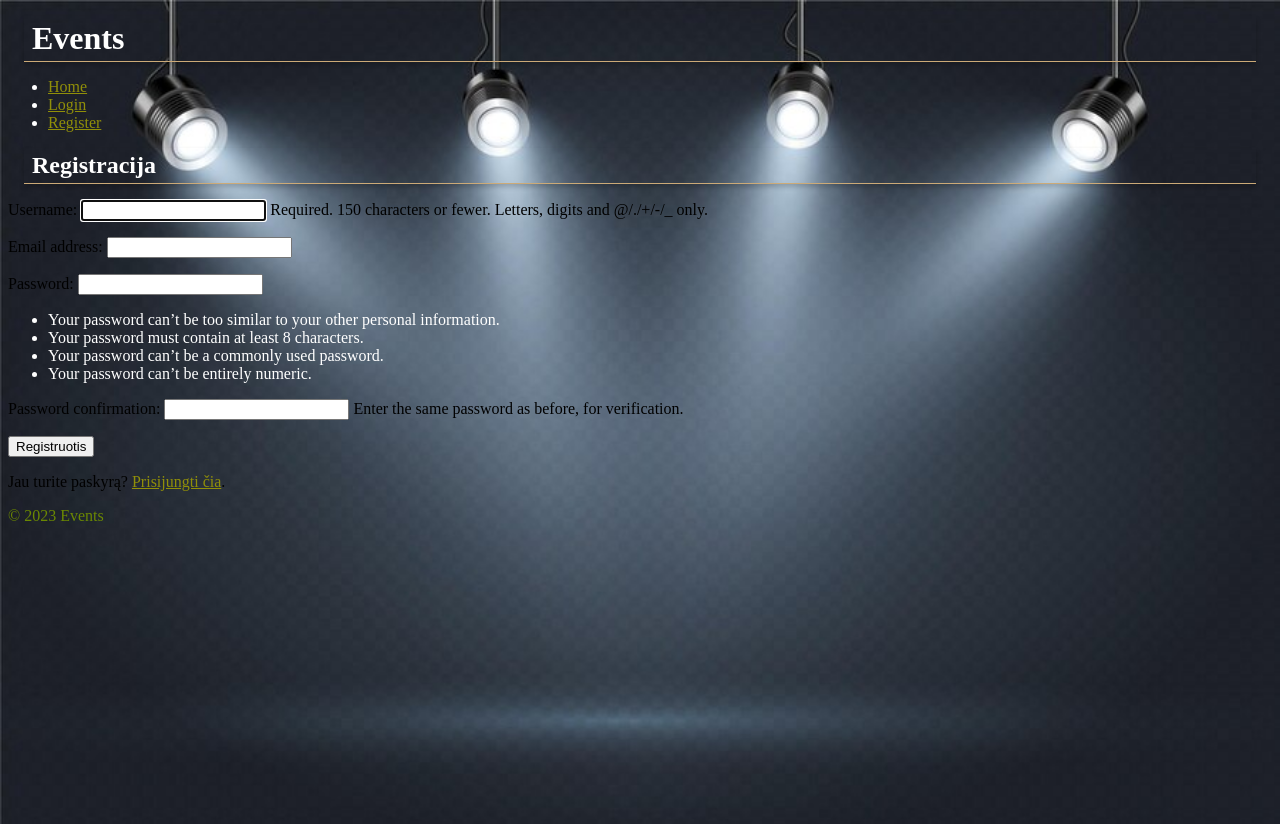
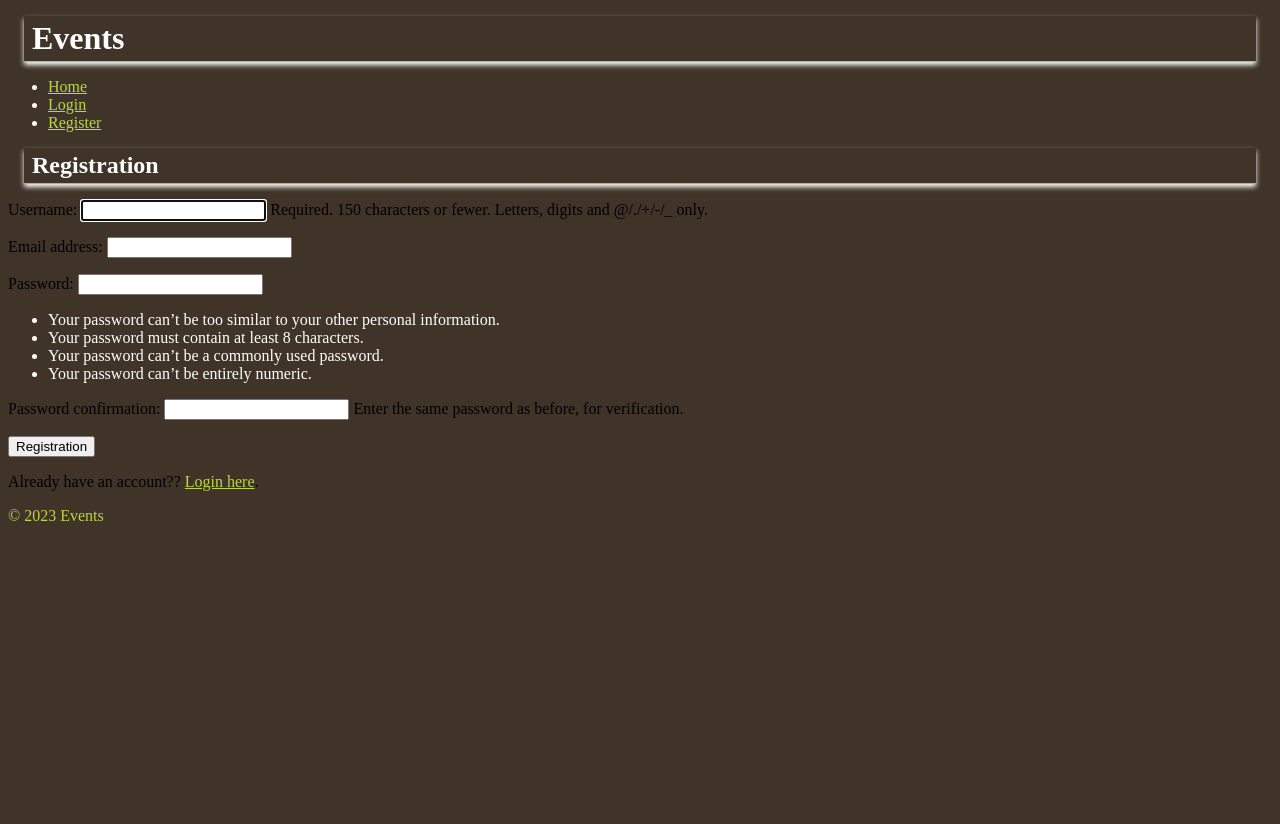
Before and after one commit to cadainius/event_management, a Django app: page /register/ in a window 1280 px wide. Run offline with Django 4.2, Linux system fonts and the light colour scheme.

Commit message:
update 02

```diff
--- a/event_management/events/static/base.css
+++ b/event_management/events/static/base.css
@@ -4,15 +4,15 @@ h1, h2 {
     }
 
 h1, h2 {
-    border-bottom: 2px solid #000000;
-    box-shadow: 0 3px 5px #00000033;
+    border-bottom: 2px solid #ffffff;
+    box-shadow: 0 3px 5px #ffffff;
     padding: 1rem;
     padding: 0.25rem 0.5rem;
     border-bottom: 1px solid #ccaa77;
     }
 
 body {
-    background-image: url('dark-wall-with-spot-lights-background_52683-42962.jpg');
+    background-color: rgb(63, 52, 39);
     background-size: cover;
     background-repeat: no-repeat;
     height: 100vh;
@@ -27,8 +27,8 @@ li {
 }
 
 footer {
-    color: rgb(107, 136, 2);
+    color: rgb(185, 215, 70);
 }
 a {
-    color: rgb(145, 143, 9);
+    color: rgb(185, 215, 70);
 }
--- a/event_management/events/templates/event_detail.html
+++ b/event_management/events/templates/event_detail.html
@@ -22,7 +22,7 @@
     <form method="post" action="{% url 'event_detail' event.id %}">
         {% csrf_token %}
         {{ form.as_p }}
-        <button type="submit">Submit</button>
+        <button type="comment">Submit</button>
     </form>
     {% endif %}
 {% endblock %}
--- a/event_management/events/templates/registration/login.html
+++ b/event_management/events/templates/registration/login.html
@@ -1,12 +1,12 @@
 {% extends "base.html" %}
 
 {% block content %}
-  <h2>Prisijungti</h2>
+  <h2>Login</h2>
   <form method="post">
     {% csrf_token %}
     {{ form.as_p }}
-    <button type="submit">Prisijungti</button>
+    <button type="submit">Login</button>
   </form>
-  <p>Dar neturite paskyros? <a href="{% url 'register' %}">Registruotis čia</a>.</p>
+  <p>Don't have an account yet? <a href="{% url 'register' %}">Register here</a>.</p>
 </div>
 {% endblock %}
--- a/event_management/events/templates/registration/registration_form.html
+++ b/event_management/events/templates/registration/registration_form.html
@@ -1,12 +1,12 @@
 {% extends "base.html" %}
 
 {% block content %}
-  <h2>Registracija</h2>
+  <h2>Registration</h2>
   <form method="post">
     {% csrf_token %}
     {{ form.as_p }}
-    <button type="submit">Registruotis</button>
+    <button type="submit">Registration</button>
   </form>
-  <p>Jau turite paskyrą? <a href="{% url 'login' %}">Prisijungti čia</a>.</p>
+  <p>Already have an account?? <a href="{% url 'login' %}">Login here</a>.</p>
 </div>
 {% endblock %}
```
Also changed, not shown: event_management/events/static/debc33da21afd7810f1135baf5a8ac1a.jpg (added).
